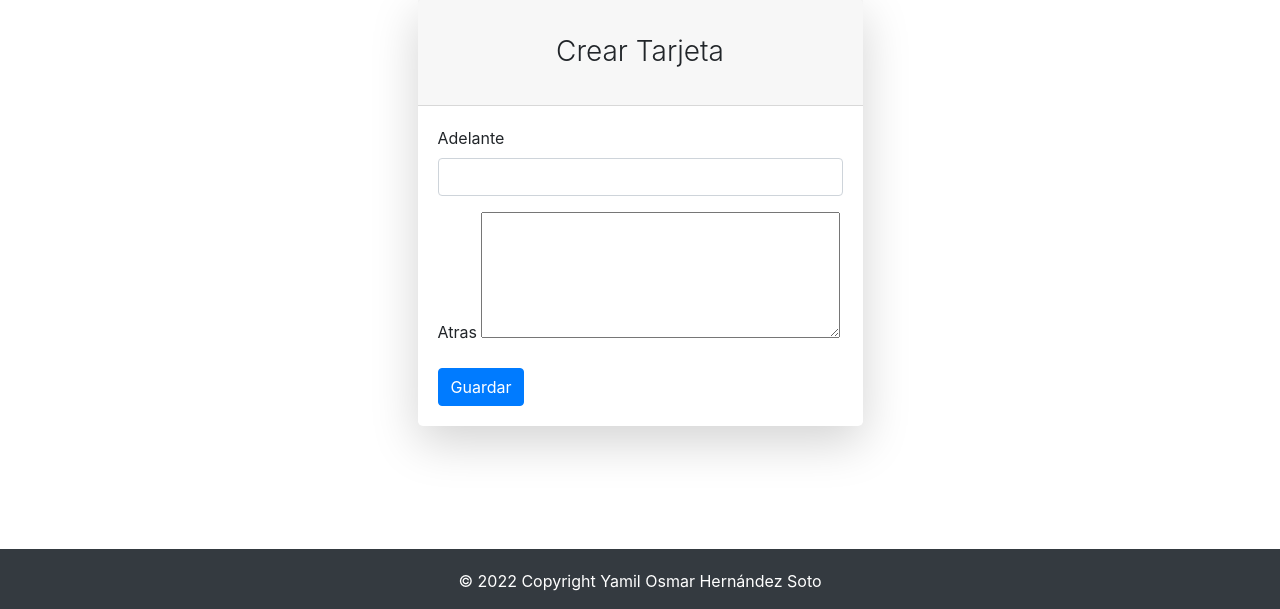
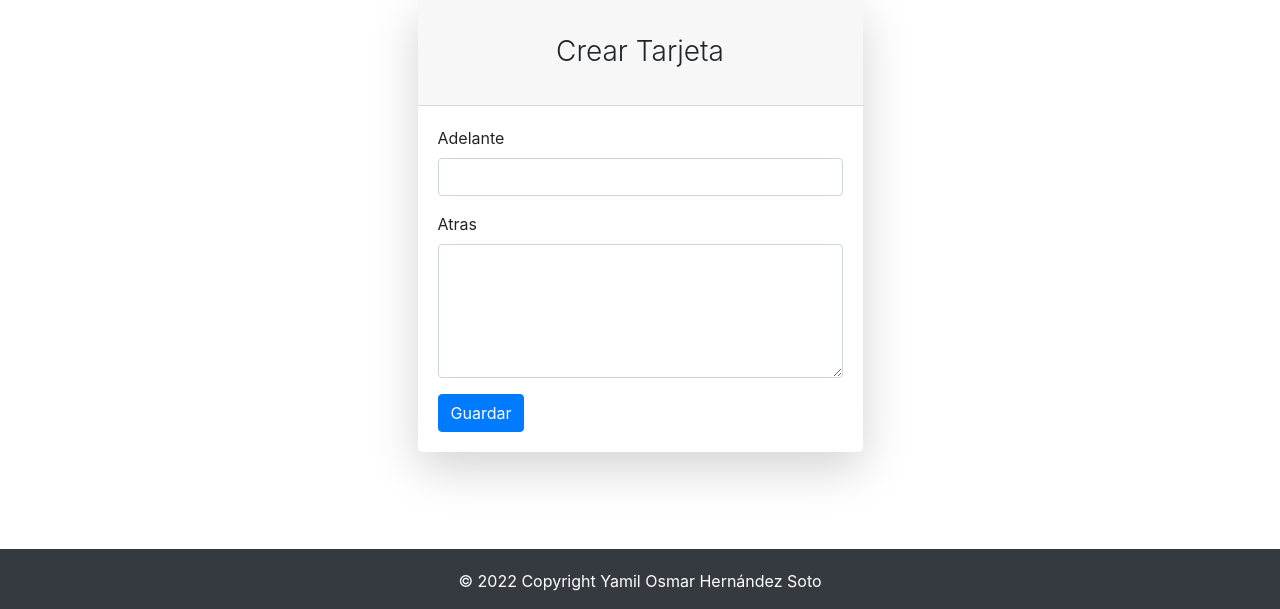
Before and after one commit to YOrHaS/UANE-flashcards, a Flask app: template flashcards/templates/tarjeta/create_card.html in a window 1280 px wide. Shown: the part 191-800 px from the top of the page. Run offline with Flask 3, Linux system fonts and the light colour scheme; the template is opened without the code that fills it, so the values that code supplies are empty.

Commit message:
Update create_card.html

```diff
--- a/flashcards/templates/tarjeta/create_card.html
+++ b/flashcards/templates/tarjeta/create_card.html
@@ -24,8 +24,7 @@
 
                        <div class="mb-3">
                             <label class="form-label"  for="atras">Atras</label>
-                            <textarea  name="atras" id="atras"  rows="5" cols="33" required>
-                            </textarea>
+                            <textarea  class="form-control"  name="atras" id="atras"  rows="5" cols="33" required></textarea>
                         </div>
 
 
```
